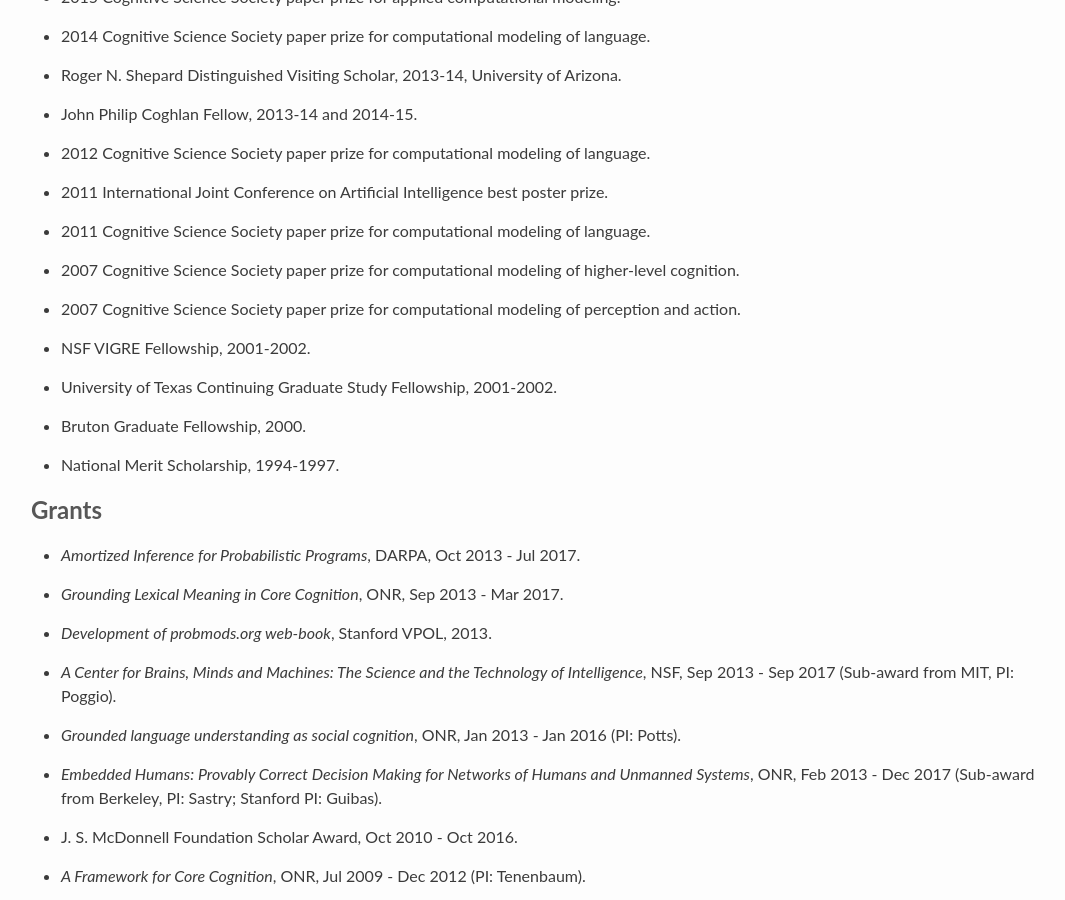
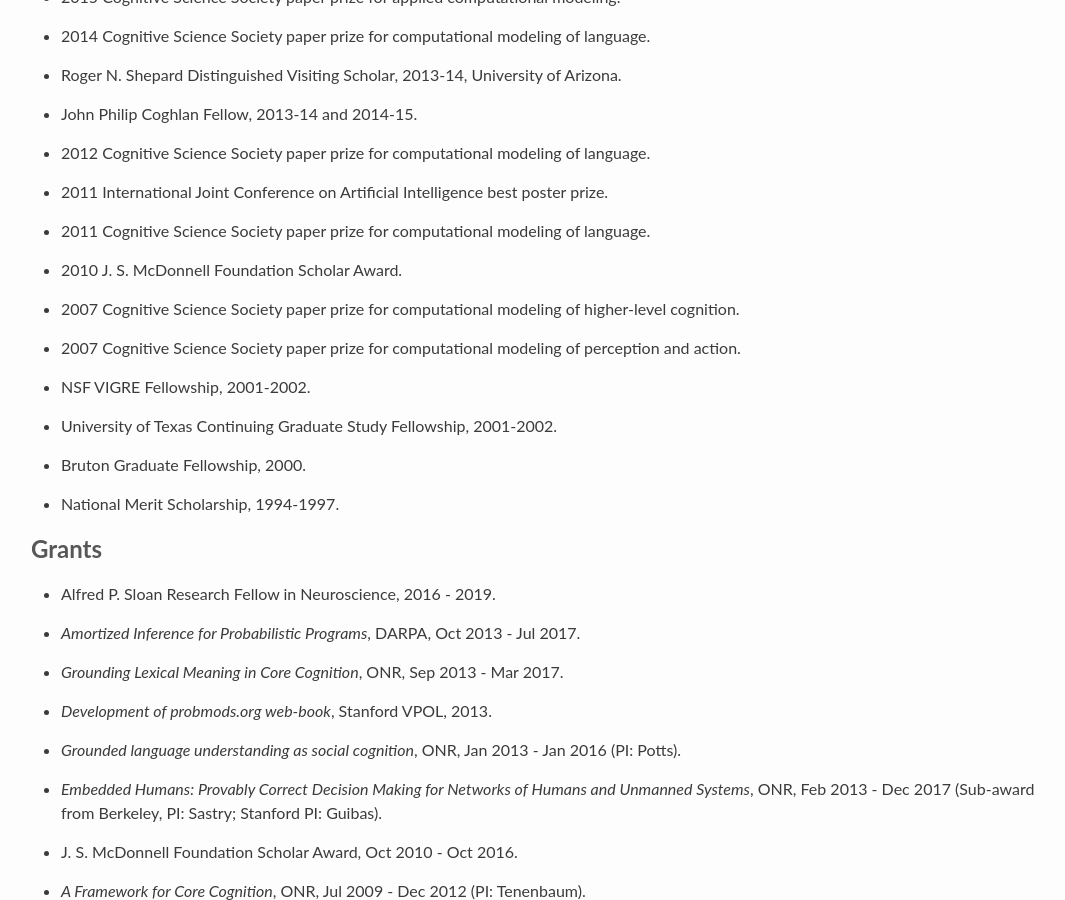
Before and after one commit to stanford-cocolab/cocolab.stanford.edu, a Jekyll site: the page built from ndg-cv.md, in a window 1280 px wide and 900 px high, scrolled down 1158 px. Shown: the whole window, without its empty margins (95-1160 px from the left). Built offline with Jekyll 4.4.1, drawn with Linux system fonts in a browser that asks for light colours; Markdown is read by kramdown in place of the engine named in the settings; a script that is not in the unit is left out.

Commit message:
cv updates

```diff
--- a/ndg-cv.md
+++ b/ndg-cv.md
@@ -63,6 +63,8 @@
 
 * 2011 Cognitive Science Society paper prize for computational modeling of language.
 
+* 2010 J. S. McDonnell Foundation Scholar Award.
+
 * 2007 Cognitive Science Society paper prize for computational modeling of higher-level cognition.
 
 * 2007 Cognitive Science Society paper prize for computational modeling of perception and action.
@@ -77,13 +79,13 @@
 
 ## Grants
 
+* Alfred P. Sloan Research Fellow in Neuroscience, 2016 - 2019.
+
 * *Amortized Inference for Probabilistic Programs*, DARPA, Oct 2013 - Jul 2017.
 
 * *Grounding Lexical Meaning in Core Cognition*, ONR, Sep 2013 - Mar 2017.
 
 * *Development of probmods.org web-book*, Stanford VPOL, 2013.
-
-* *A Center for Brains, Minds and Machines: The Science and the Technology of Intelligence*, NSF, Sep 2013 - Sep 2017 (Sub-award from MIT, PI: Poggio).
 
 * *Grounded language understanding as social cognition*, ONR, Jan 2013 - Jan 2016 (PI: Potts).
 
```
Also changed, not shown: 1 other file.
